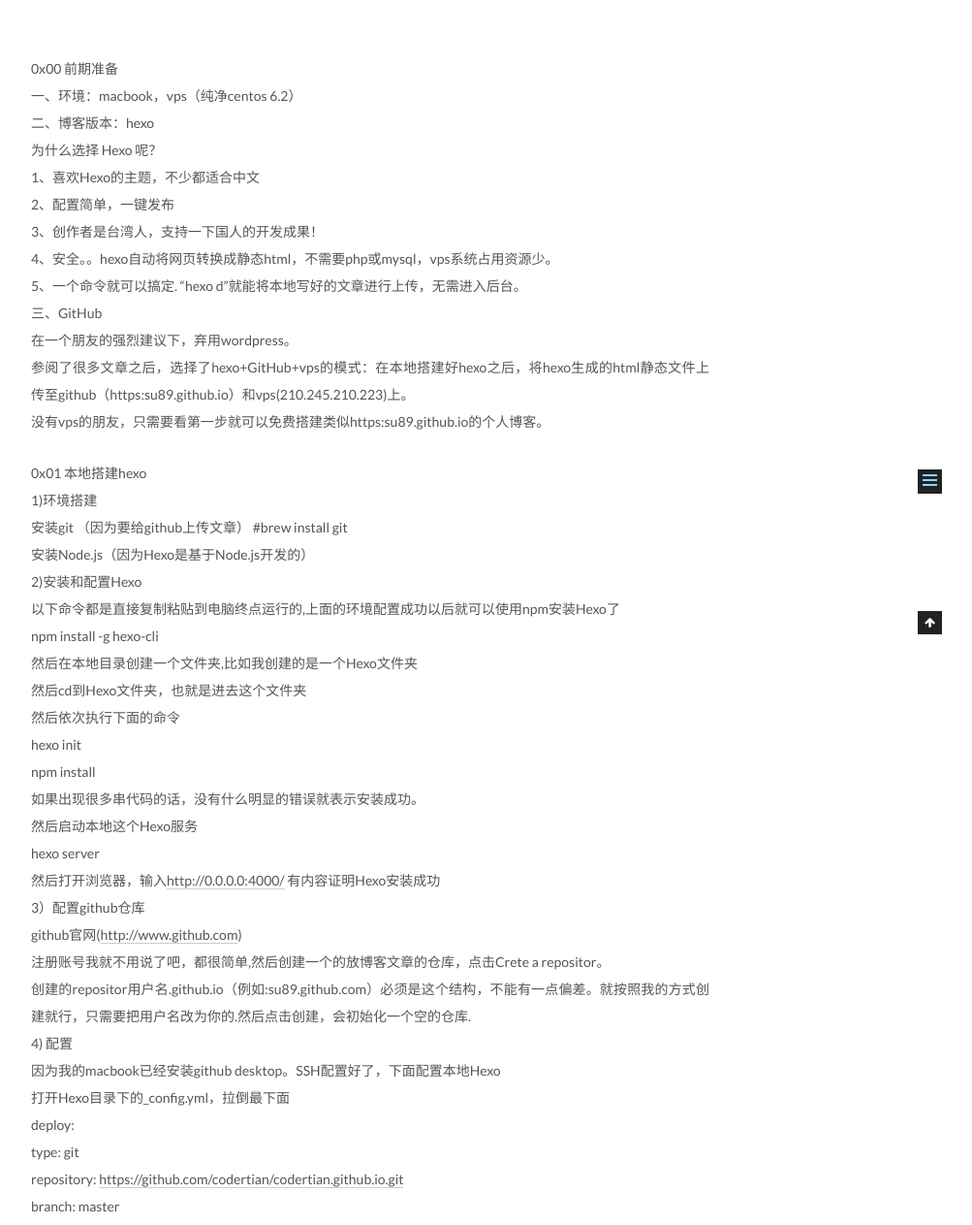
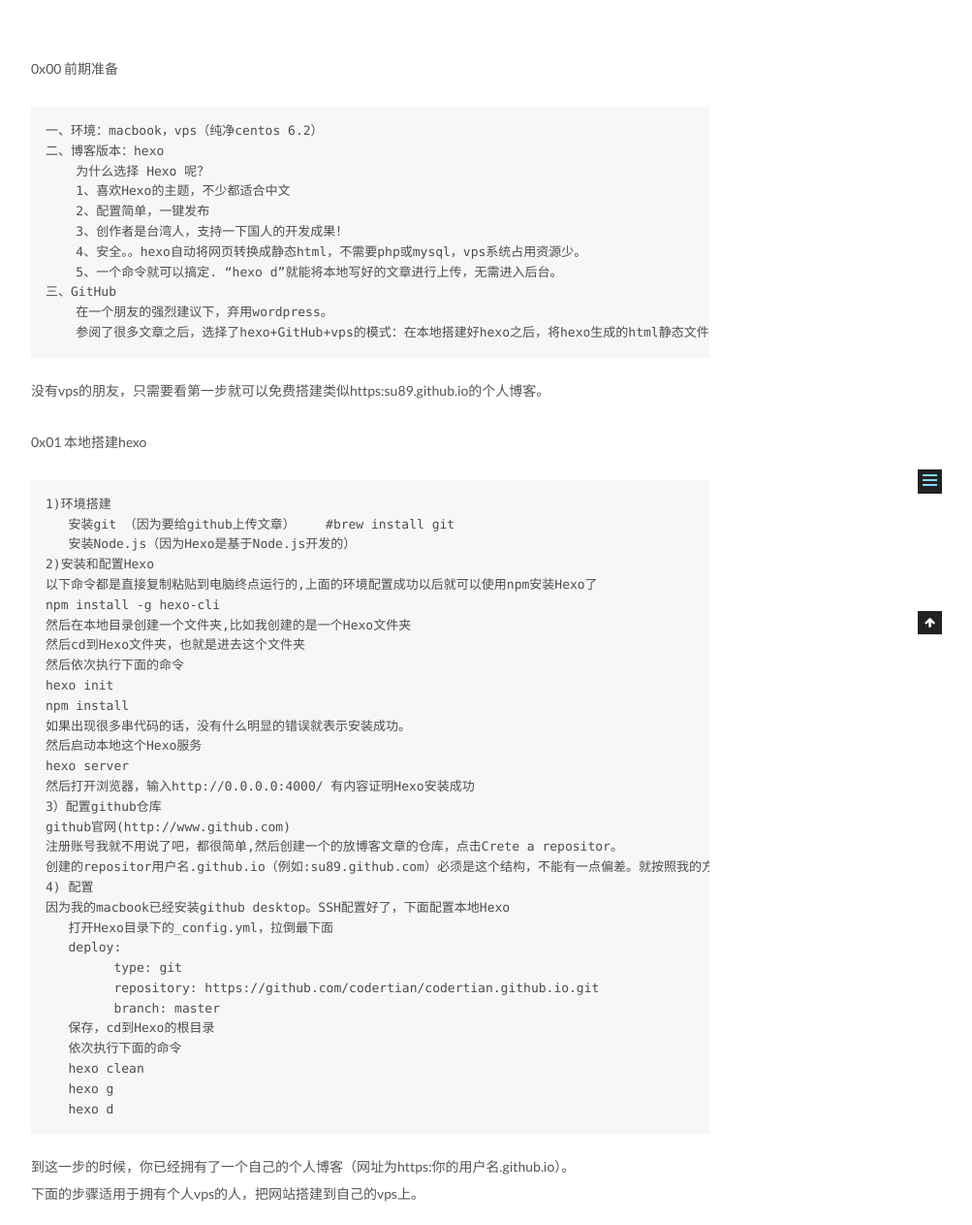
Before and after one commit to su89/su89.github.io, a plain HTML site: page 2016/08/23/first/index.html in a window 1280 px wide. Shown: the part 246-1509 px from the top of the page at 97% size, without its empty margins (258-1261 px from the left). Drawn offline with Linux system fonts and the light colour scheme.

Commit message:
Site updated: 2016-08-25 12:20:36

```diff
--- a/2016/08/23/first/index.html
+++ b/2016/08/23/first/index.html
@@ -84,16 +84,40 @@
 
 
 
-<meta name="description" content="0x00 前期准备    一、环境：macbook，vps（纯净centos 6.2）    二、博客版本：hexo        为什么选择 Hexo 呢？        1、喜欢Hexo的主题，不少都适合中文        2、配置简单，一键发布        3、创作者是台湾人，支持一下国人的开发成果！        4、安全。。hexo自动将网页转换成静态html，不需要php或mysql">
+<meta name="description" content="0x00 前期准备
+一、环境：macbook，vps（纯净centos 6.2）
+二、博客版本：hexo
+    为什么选择 Hexo 呢？
+    1、喜欢Hexo的主题，不少都适合中文
+    2、配置简单，一键发布
+    3、创作者是台湾人，支持一下国人的开发成果！
+    4、安全。。hexo自动将网页转换成静态html，不需要php或mysql，vps系统占用资源少。
+    5、一个">
 <meta property="og:type" content="article">
 <meta property="og:title" content="利用hexo创建个人博客">
 <meta property="og:url" content="http://yoursite.com/2016/08/23/first/index.html">
 <meta property="og:site_name" content="非色的天">
-<meta property="og:description" content="0x00 前期准备    一、环境：macbook，vps（纯净centos 6.2）    二、博客版本：hexo        为什么选择 Hexo 呢？        1、喜欢Hexo的主题，不少都适合中文        2、配置简单，一键发布        3、创作者是台湾人，支持一下国人的开发成果！        4、安全。。hexo自动将网页转换成静态html，不需要php或mysql">
-<meta property="og:updated_time" content="2016-08-25T04:16:58.000Z">
+<meta property="og:description" content="0x00 前期准备
+一、环境：macbook，vps（纯净centos 6.2）
+二、博客版本：hexo
+    为什么选择 Hexo 呢？
+    1、喜欢Hexo的主题，不少都适合中文
+    2、配置简单，一键发布
+    3、创作者是台湾人，支持一下国人的开发成果！
+    4、安全。。hexo自动将网页转换成静态html，不需要php或mysql，vps系统占用资源少。
+    5、一个">
+<meta property="og:updated_time" content="2016-08-25T04:20:17.000Z">
 <meta name="twitter:card" content="summary">
 <meta name="twitter:title" content="利用hexo创建个人博客">
-<meta name="twitter:description" content="0x00 前期准备    一、环境：macbook，vps（纯净centos 6.2）    二、博客版本：hexo        为什么选择 Hexo 呢？        1、喜欢Hexo的主题，不少都适合中文        2、配置简单，一键发布        3、创作者是台湾人，支持一下国人的开发成果！        4、安全。。hexo自动将网页转换成静态html，不需要php或mysql">
+<meta name="twitter:description" content="0x00 前期准备
+一、环境：macbook，vps（纯净centos 6.2）
+二、博客版本：hexo
+    为什么选择 Hexo 呢？
+    1、喜欢Hexo的主题，不少都适合中文
+    2、配置简单，一键发布
+    3、创作者是台湾人，支持一下国人的开发成果！
+    4、安全。。hexo自动将网页转换成静态html，不需要php或mysql，vps系统占用资源少。
+    5、一个">
 
 
 
@@ -276,8 +300,52 @@
 
 
 
-        <p>0x00 前期准备<br>    一、环境：macbook，vps（纯净centos 6.2）<br>    二、博客版本：hexo<br>        为什么选择 Hexo 呢？<br>        1、喜欢Hexo的主题，不少都适合中文<br>        2、配置简单，一键发布<br>        3、创作者是台湾人，支持一下国人的开发成果！<br>        4、安全。。hexo自动将网页转换成静态html，不需要php或mysql，vps系统占用资源少。<br>        5、一个命令就可以搞定. “hexo d”就能将本地写好的文章进行上传，无需进入后台。<br>    三、GitHub<br>        在一个朋友的强烈建议下，弃用wordpress。<br>        参阅了很多文章之后，选择了hexo+GitHub+vps的模式：在本地搭建好hexo之后，将hexo生成的html静态文件上传至github（https:su89.github.io）和vps(210.245.210.223)上。<br>没有vps的朋友，只需要看第一步就可以免费搭建类似https:su89.github.io的个人博客。</p>
-<p>0x01 本地搭建hexo<br>     1)环境搭建<br>        安装git （因为要给github上传文章）    #brew install git<br>        安装Node.js（因为Hexo是基于Node.js开发的）<br>     2)安装和配置Hexo<br>     以下命令都是直接复制粘贴到电脑终点运行的,上面的环境配置成功以后就可以使用npm安装Hexo了<br>     npm install -g hexo-cli<br>     然后在本地目录创建一个文件夹,比如我创建的是一个Hexo文件夹<br>     然后cd到Hexo文件夹，也就是进去这个文件夹<br>     然后依次执行下面的命令<br>     hexo init<br>     npm install<br>     如果出现很多串代码的话，没有什么明显的错误就表示安装成功。<br>     然后启动本地这个Hexo服务<br>     hexo server<br>     然后打开浏览器，输入<a href="http://0.0.0.0:4000/" target="_blank" rel="external">http://0.0.0.0:4000/</a> 有内容证明Hexo安装成功<br>     3）配置github仓库<br>     github官网(<a href="http://www.github.com" target="_blank" rel="external">http://www.github.com</a>)<br>     注册账号我就不用说了吧，都很简单,然后创建一个的放博客文章的仓库，点击Crete a repositor。<br>     创建的repositor用户名.github.io（例如:su89.github.com）必须是这个结构，不能有一点偏差。就按照我的方式创建就行，只需要把用户名改为你的.然后点击创建，会初始化一个空的仓库.<br>     4) 配置<br>     因为我的macbook已经安装github desktop。SSH配置好了，下面配置本地Hexo<br>        打开Hexo目录下的_config.yml，拉倒最下面<br>        deploy:<br>              type: git<br>              repository: <a href="https://github.com/codertian/codertian.github.io.git" target="_blank" rel="external">https://github.com/codertian/codertian.github.io.git</a><br>              branch: master<br>        保存，cd到Hexo的根目录<br>        依次执行下面的命令<br>        hexo clean<br>        hexo g<br>        hexo d<br>到这一步的时候，你已经拥有了一个自己的个人博客（网址为https:你的用户名.github.io）。<br>下面的步骤适用于拥有个人vps的人，把网站搭建到自己的vps上。</p>
+        <p>0x00 前期准备</p>
+<pre><code>一、环境：macbook，vps（纯净centos 6.2）
+二、博客版本：hexo
+    为什么选择 Hexo 呢？
+    1、喜欢Hexo的主题，不少都适合中文
+    2、配置简单，一键发布
+    3、创作者是台湾人，支持一下国人的开发成果！
+    4、安全。。hexo自动将网页转换成静态html，不需要php或mysql，vps系统占用资源少。
+    5、一个命令就可以搞定. “hexo d”就能将本地写好的文章进行上传，无需进入后台。
+三、GitHub
+    在一个朋友的强烈建议下，弃用wordpress。
+    参阅了很多文章之后，选择了hexo+GitHub+vps的模式：在本地搭建好hexo之后，将hexo生成的html静态文件上传至github（https:su89.github.io）和vps(210.245.210.223)上。
+</code></pre><p>没有vps的朋友，只需要看第一步就可以免费搭建类似https:su89.github.io的个人博客。</p>
+<p>0x01 本地搭建hexo</p>
+<pre><code>1)环境搭建
+   安装git （因为要给github上传文章）    #brew install git
+   安装Node.js（因为Hexo是基于Node.js开发的）
+2)安装和配置Hexo
+以下命令都是直接复制粘贴到电脑终点运行的,上面的环境配置成功以后就可以使用npm安装Hexo了
+npm install -g hexo-cli
+然后在本地目录创建一个文件夹,比如我创建的是一个Hexo文件夹
+然后cd到Hexo文件夹，也就是进去这个文件夹
+然后依次执行下面的命令
+hexo init
+npm install
+如果出现很多串代码的话，没有什么明显的错误就表示安装成功。
+然后启动本地这个Hexo服务
+hexo server
+然后打开浏览器，输入http://0.0.0.0:4000/ 有内容证明Hexo安装成功
+3）配置github仓库
+github官网(http://www.github.com)
+注册账号我就不用说了吧，都很简单,然后创建一个的放博客文章的仓库，点击Crete a repositor。
+创建的repositor用户名.github.io（例如:su89.github.com）必须是这个结构，不能有一点偏差。就按照我的方式创建就行，只需要把用户名改为你的.然后点击创建，会初始化一个空的仓库.
+4) 配置
+因为我的macbook已经安装github desktop。SSH配置好了，下面配置本地Hexo
+   打开Hexo目录下的_config.yml，拉倒最下面
+   deploy:
+         type: git
+         repository: https://github.com/codertian/codertian.github.io.git
+         branch: master
+   保存，cd到Hexo的根目录
+   依次执行下面的命令
+   hexo clean
+   hexo g
+   hexo d
+</code></pre><p>到这一步的时候，你已经拥有了一个自己的个人博客（网址为https:你的用户名.github.io）。<br>下面的步骤适用于拥有个人vps的人，把网站搭建到自己的vps上。</p>
 <p>0x02 vps上搭建nginx</p>
 <pre><code>1)ssh root@210.245.210.222
 ssh连接vps，出现“REMOTE HOST IDENTIFICATION HAS CHANGED”错误。因为我的vps被重装了，rsa key被更改了！
--- a/css/main.css
+++ b/css/main.css
@@ -1548,7 +1548,7 @@
   width: 4px;
   height: 4px;
   border-radius: 50%;
-  background: #ff395b;
+  background: #ff8546;
 }
 .links-of-blogroll {
   font-size: 13px;
```
Also changed, not shown: index.html (+46 -2 lines).
